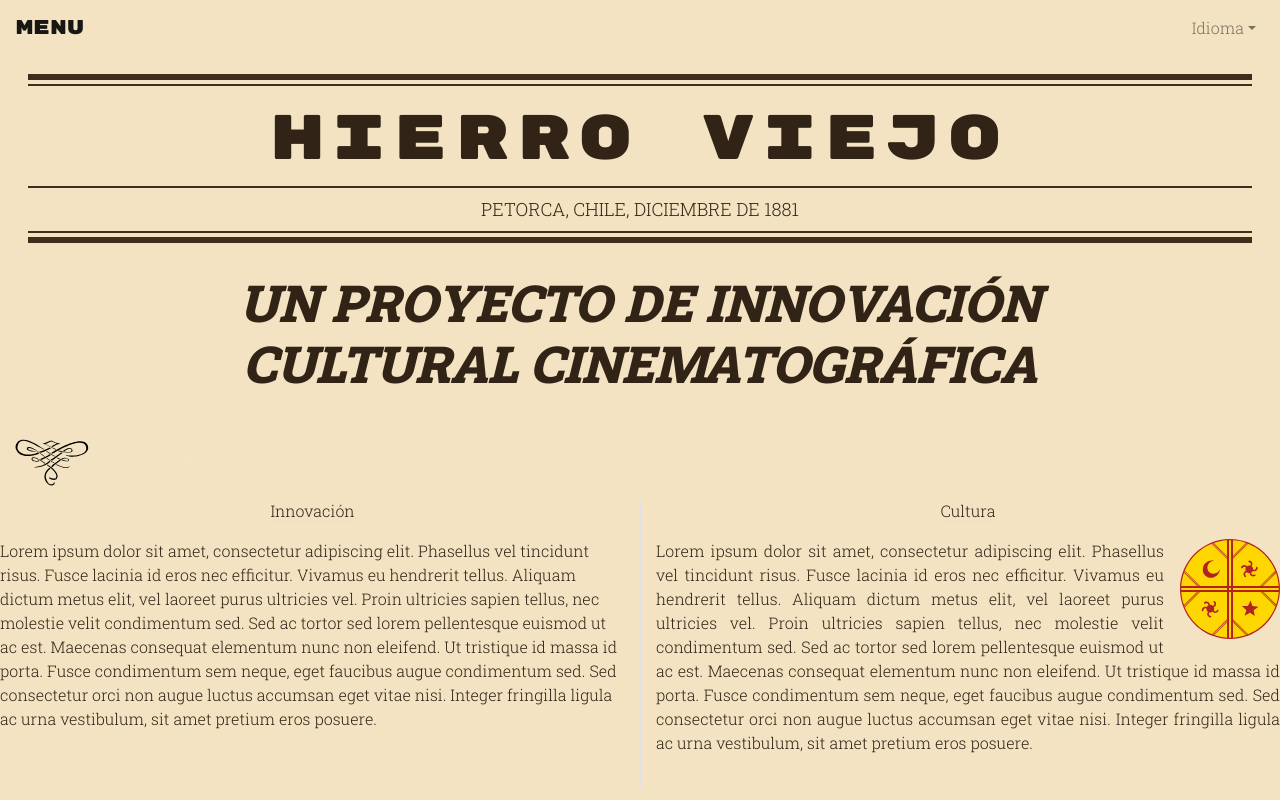
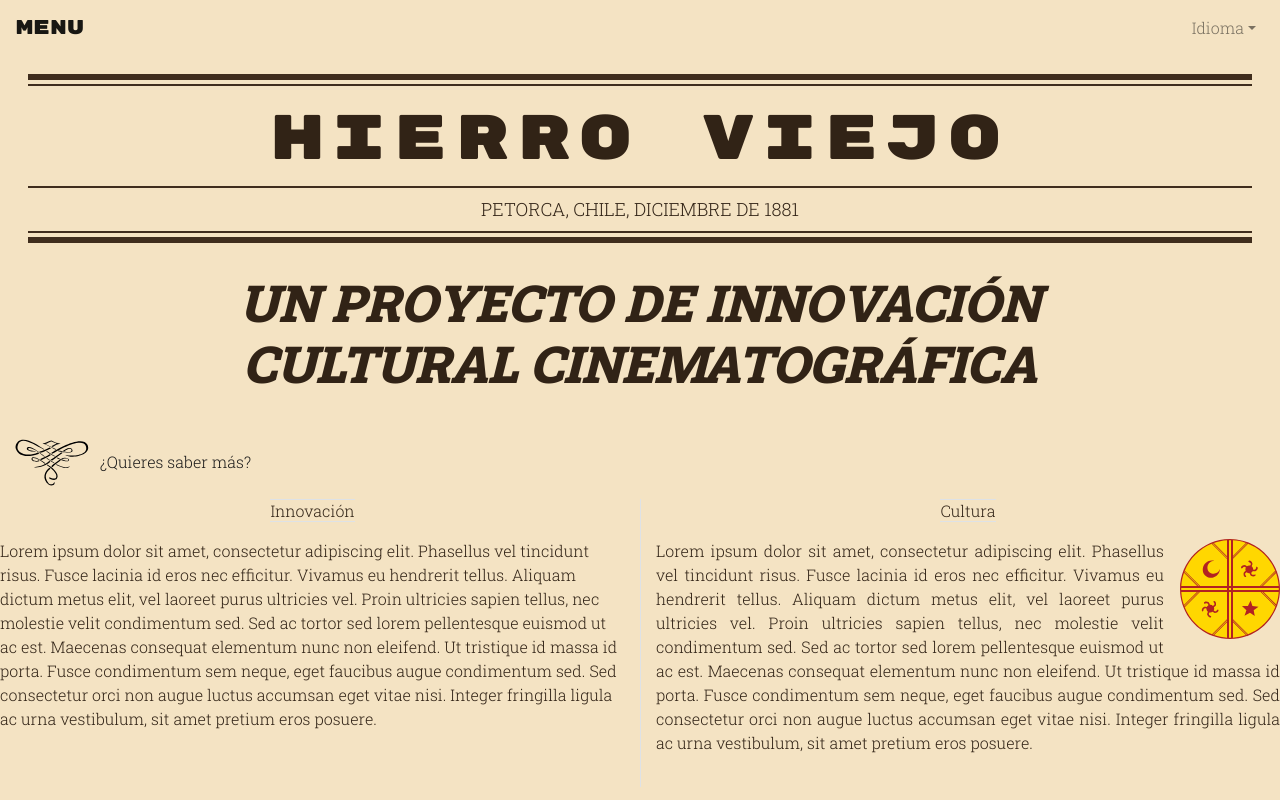
Before and after one commit to sabinovelasquez/hierroviejo, a Vue app: page / in a window 1280 px wide. Shown: the top 800 px of the page. Built offline with nearby package versions, Linux system fonts and the light colour scheme; what vuefire would draw is missing.

Commit message:
fix: a colors

```diff
--- a/src/assets/scss/settings/our-vars.scss
+++ b/src/assets/scss/settings/our-vars.scss
@@ -1,6 +1,6 @@
 $body-bg: hsl(39, 69%, 86%);
 $body-color: hsl(29, 37%, 14%);
-$primary: hsl(33, 70%, 88%);
+$primary: hsl(30, 4%, 11%);
 $navbar-dark-brand-color: hsl(29, 37%, 18%);
 $navbar-dark-color: hsl(33, 32%, 17%);
 $navbar-dark-hover-color:  hsl(33, 12%, 17%);
```
